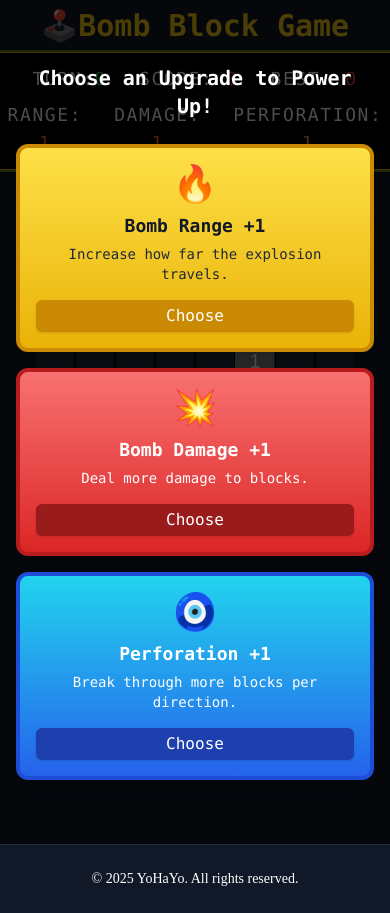
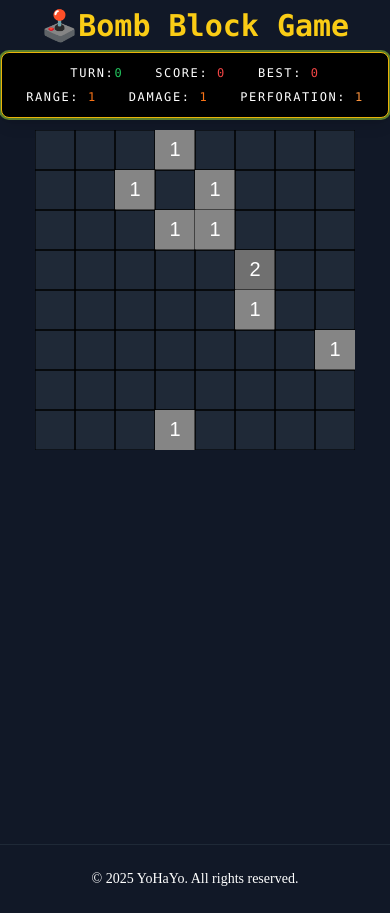
Before and after one commit to YoHaiYo/bomb-block-game-next, a Next.js app: page /bombblock in a window 390 px wide. Built offline with nearby package versions, Linux system fonts and the light colour scheme; a web font is replaced by a local one.

Commit message:
점수판 반응형

```diff
--- a/src/app/bombblock/page.jsx
+++ b/src/app/bombblock/page.jsx
@@ -321,8 +321,8 @@ export default function Page() {
       {/* 점수판  */}
       <div className="mb-3">
         <div className="bg-black text-white font-mono tracking-widest px-6 py-3 rounded-lg border border-yellow-500 shadow-lg ring-2 ring-lime-400 ring-opacity-50 text-center space-y-2">
-          <div className="flex justify-center gap-8 text-lg">
-            <span className="">
+          <div className="flex justify-center gap-8 text-lgxxx text-xs sm:text-base">
+            <span>
               TURN:
               <span className="text-green-500">{turn}</span>
             </span>
@@ -333,7 +333,7 @@ export default function Page() {
               BEST: <span className="text-red-500">{bestScore}</span>
             </span>
           </div>
-          <div className="flex justify-center gap-8 text-lg">
+          <div className="flex justify-center gap-8 text-lgxxx text-xs sm:text-base">
             <span>
               RANGE: <span className="text-orange-500">{bombPower}</span>
             </span>
@@ -355,7 +355,7 @@ export default function Page() {
         onClick={handleCanvasClick}
       />
       {/* 업그레이드 카드 */}
-      {true && (
+      {showUpgrade && (
         <div className="fixed inset-0 bg-black bg-opacity-70 flex items-center justify-center z-50 px-4">
           <div className="max-w-4xl w-full">
             <h2 className="text-center text-white text-xl font-bold mb-6 font-mono">
--- a/src/app/layout.js
+++ b/src/app/layout.js
@@ -3,13 +3,13 @@ import Navbar from "./component/Navbar";
 import "./globals.css";
 
 export const metadata = {
-  title: "웹개발 템플릿",
-  description: "Next.js + supabase + tailwindCSS + fontawesome",
+  title: "Block Game World",
+  description: "Block Game World",
 };
 
 export default function RootLayout({ children }) {
   return (
-    <html lang="ko">
+    <html lang="en">
       <head>
         {/* fontawesome */}
         <link
```
